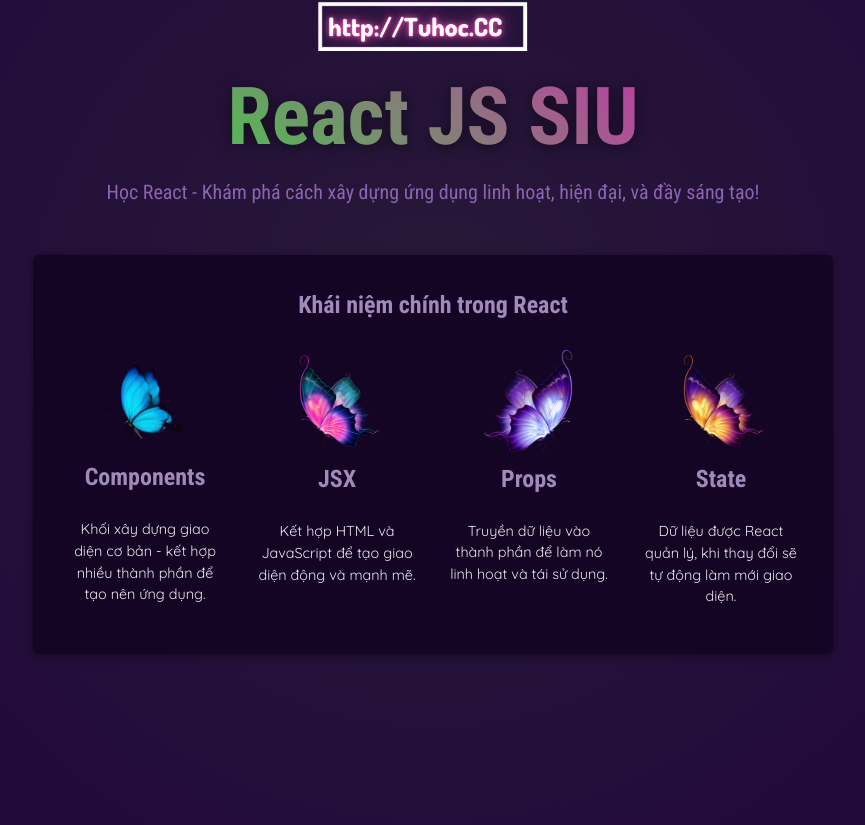
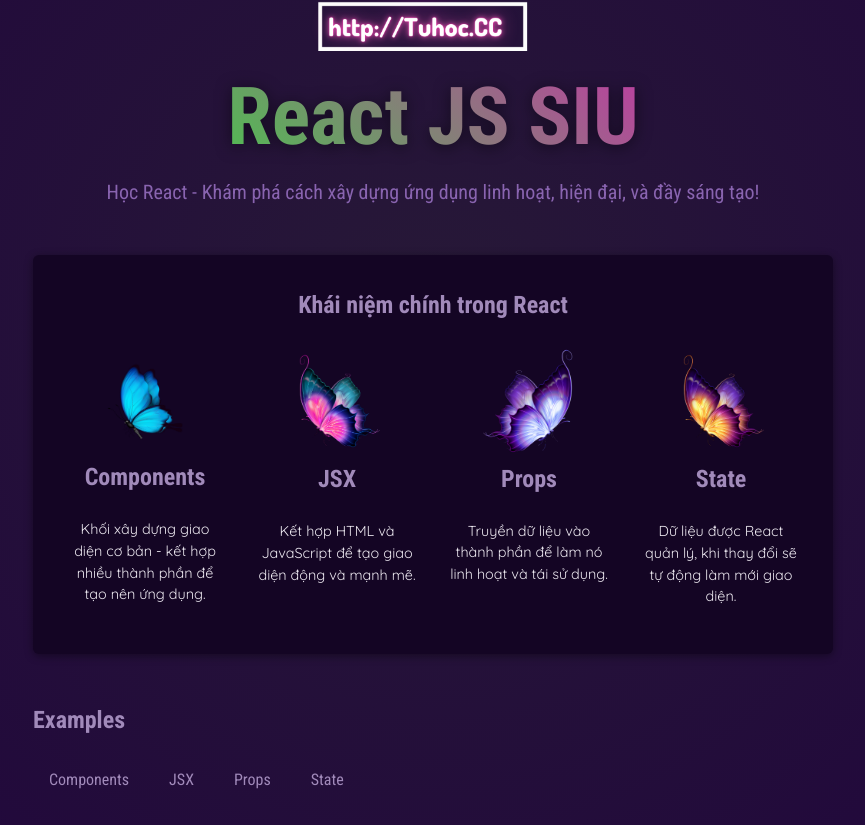
Before and after one commit to datjpro/Learn_React_JS, a React (Vite) app in the folder 14.0.Props_Start/: page / in a window 1280 px wide. Shown: the part 317-1142 px from the top of the page, without its empty margins (207-1072 px from the left). Built offline with nearby package versions, Linux system fonts and the light colour scheme.

Commit message:
14.5 props.children

```diff
--- a/14.0.Props_Start/src/App.jsx
+++ b/14.0.Props_Start/src/App.jsx
@@ -1,7 +1,7 @@
 import Header from "./components/Header/Header.jsx";
 import { myData } from "../data.js";
 import MainContent from "./components/MainContent/MainContent.jsx";
-
+import TabButton from "./components/TabButton.jsx";
 function App() {
   // console.log(myData[0].img);
 
@@ -23,6 +23,16 @@
             <MainContent {...myData[3]} />
           </ul>
         </section>
+        <section id="examples">
+          <h2>Examples</h2>
+          <menu>
+            <TabButton>Components</TabButton>
+            <TabButton>JSX</TabButton>
+            <TabButton>Props</TabButton>
+            <TabButton>State</TabButton>
+            {/* <TabButton abc="Components"></TabButton> */}
+          </menu>
+        </section>
       </main>
     </>
   );
--- /dev/null
+++ b/14.0.Props_Start/src/components/TabButton.jsx
@@ -0,0 +1,14 @@
+export default function TabButton({ children }) {
+  return (
+    <li>
+      <button>{children}</button>
+    </li>
+  );
+}
+// export default function TabButton({ abc }) {
+//   return (
+//     <li>
+//       <button>{abc}</button>
+//     </li>
+//   );
+// }
--- a/14.0.Props_Start/src/index.css
+++ b/14.0.Props_Start/src/index.css
@@ -18,8 +18,6 @@
   -webkit-text-size-adjust: 100%;
   min-height: 80rem;
 }
-
-
 
 header h1 {
   margin: 0;
```
